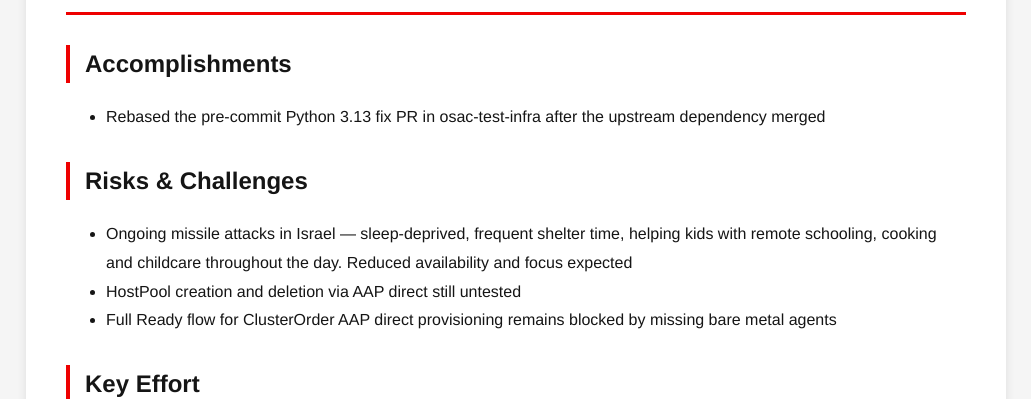
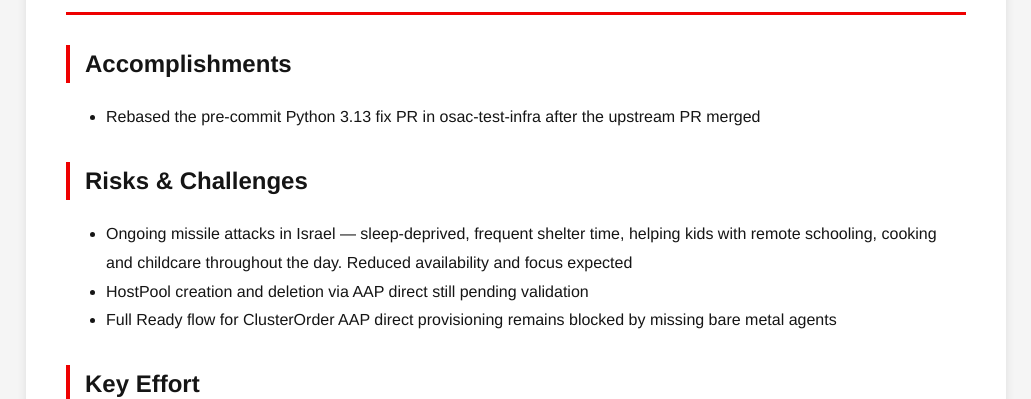
Before and after one commit to tzvatot/daily-status, a Jekyll site: the page built from 2026-03-12.md, in a window 1280 px wide. Shown: the part 131-530 px from the top of the page, without its empty margins (124-1155 px from the left). Built offline with Jekyll 4.4.1, drawn with Linux system fonts in a browser that asks for light colours.

Commit message:
Daily status update - 2026-03-12

```diff
--- a/2026-03-12.md
+++ b/2026-03-12.md
@@ -7,11 +7,11 @@ date: 2026-03-12
 # Daily Status - 2026-03-12
 
 ## Accomplishments
-- Rebased the pre-commit Python 3.13 fix PR in osac-test-infra after the upstream dependency merged
+- Rebased the pre-commit Python 3.13 fix PR in osac-test-infra after the upstream PR merged
 
 ## Risks & Challenges
 - Ongoing missile attacks in Israel — sleep-deprived, frequent shelter time, helping kids with remote schooling, cooking and childcare throughout the day. Reduced availability and focus expected
-- HostPool creation and deletion via AAP direct still untested
+- HostPool creation and deletion via AAP direct still pending validation
 - Full Ready flow for ClusterOrder AAP direct provisioning remains blocked by missing bare metal agents
 
 ## Key Effort
```
